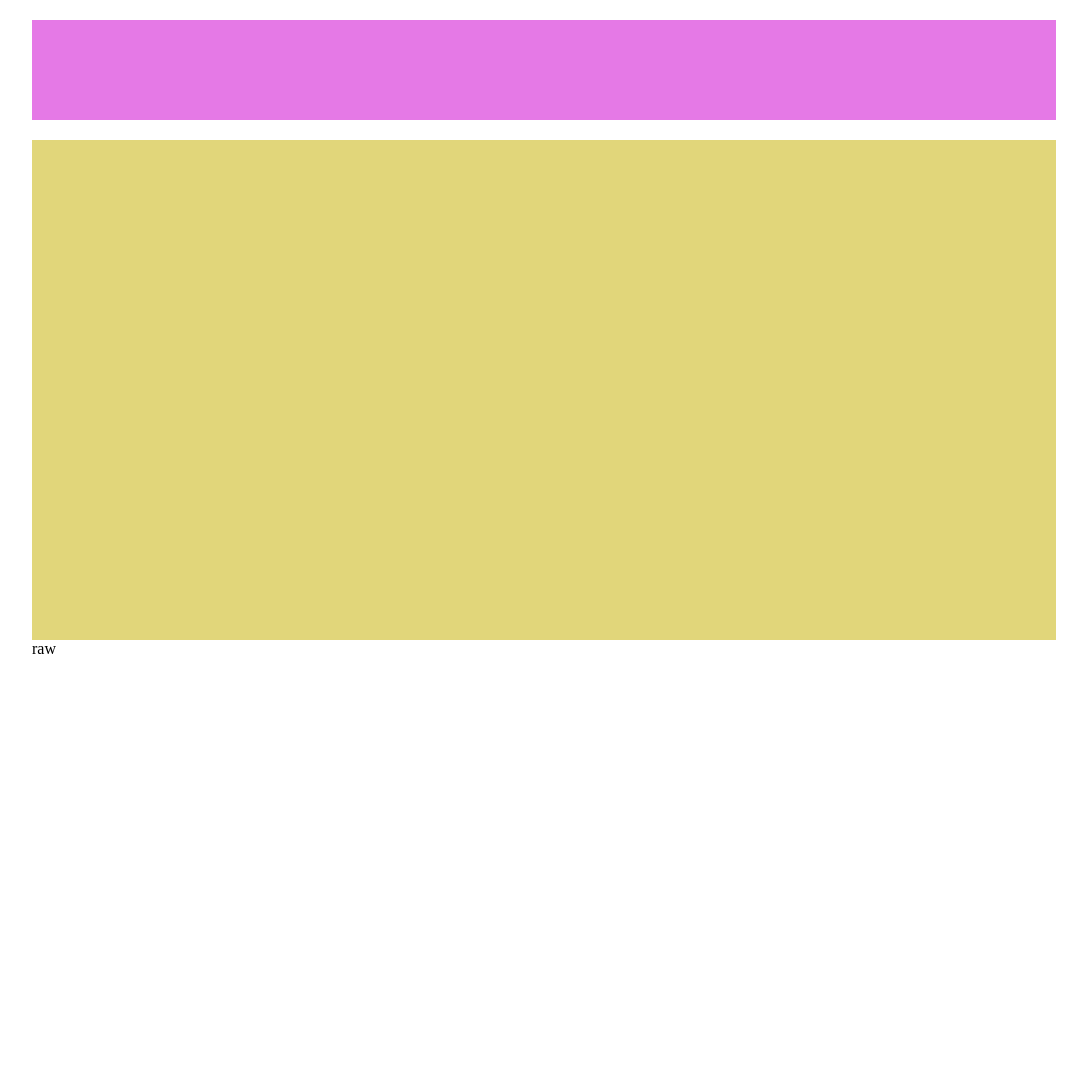
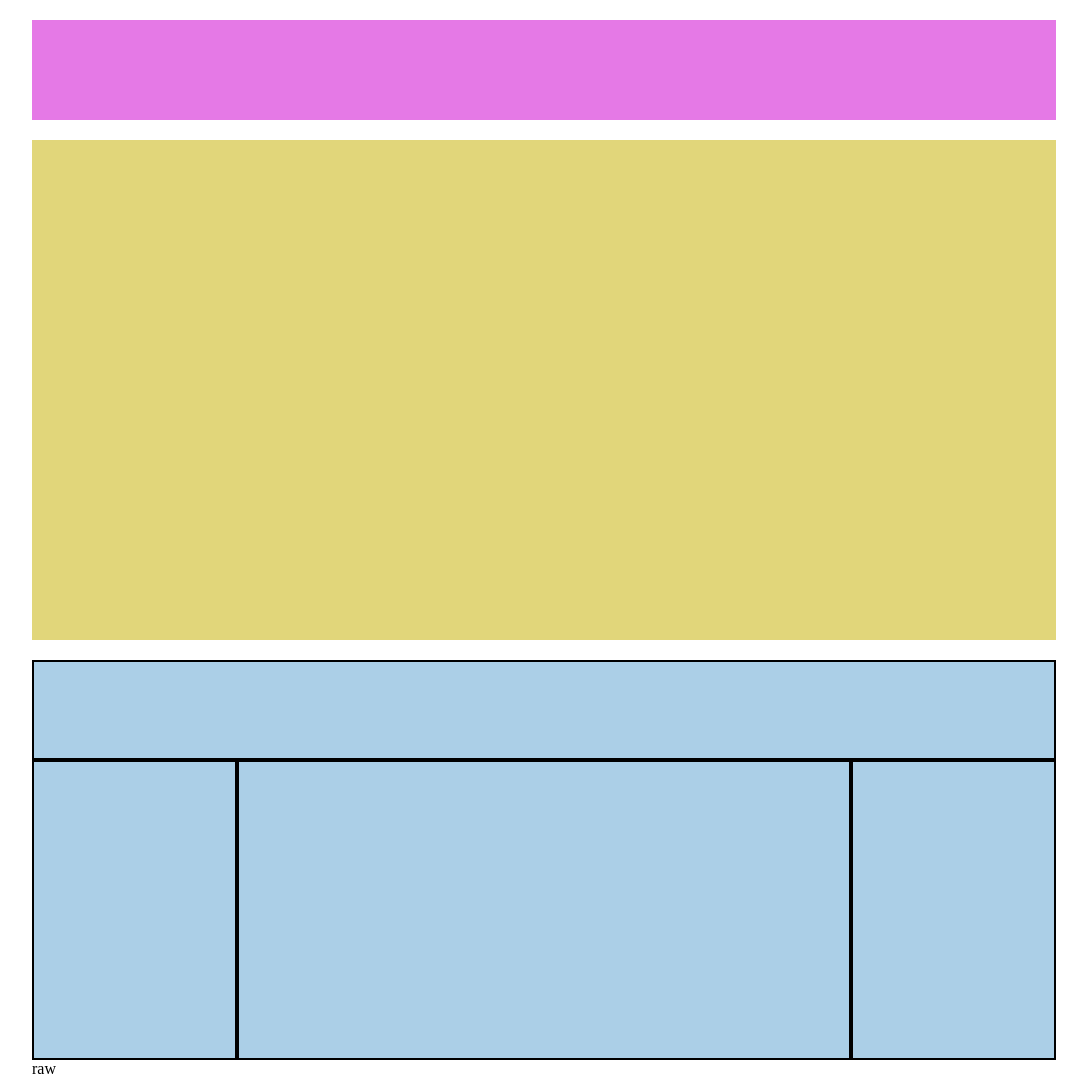
Before and after one commit to LorenzoTorelli/htmlcss-struttura-wp, a plain HTML site: page index.html in a window 1280 px wide. Shown: the whole page, without its empty margins (96-1183 px from the left). Before the commit the page ends 800 px from the top, so only its background shows below. Drawn offline with Linux system fonts and the light colour scheme.

Commit message:
main-quasi-completo

```diff
--- a/css/style.css
+++ b/css/style.css
@@ -29,6 +29,28 @@ body {
 
 /* ********* main ********* */
 
+.top-row{
+    margin-top: 20px;
+
+}
+
+.bottom-row {
+
+}
+
+.box {
+    float: left;
+    width: 20%;
+}
+
+.box:nth-child(2) {
+    width: 60%;
+    float: left;
+}
+
+
+
+
 /* ********* footer ********* */
 
 /* ********* debug ********* */
@@ -39,3 +61,19 @@ body {
 .debug .header-bottom {
     background-color: rgb(225,214,122);
 }
+.debug .box {
+    background-color: rgb(171, 207, 231);
+    height: 300px;
+    border: 2px solid black;
+
+}
+
+.debug .top-row {
+    height: 100px;
+    border: 2px solid black;
+    background-color: rgb(171, 207, 231);
+
+}
+
+.debug .bottom-row {
+}
```
